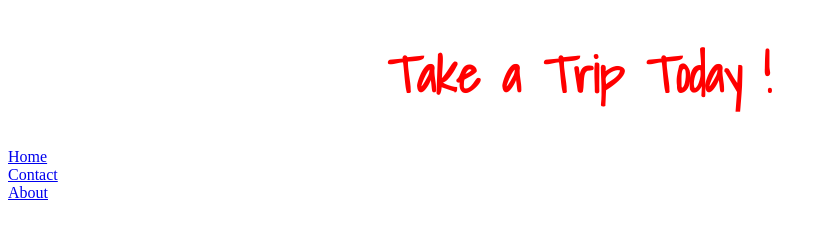
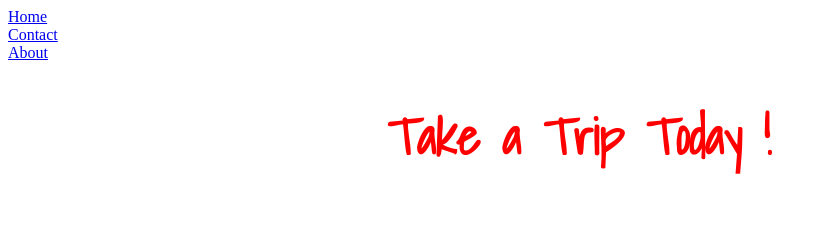
Before and after one commit to vetalove/-BitwiseFinalProject-main, a plain HTML site: page contact.html in a window 1280 px wide. Shown: the whole page, without its empty margins (0-827 px from the left). Drawn offline with Linux system fonts and the light colour scheme.

Commit message:
fixing position

```diff
--- a/CSS/contact.css
+++ b/CSS/contact.css
@@ -1,14 +1,16 @@
+
+
+nav li {
+    list-style-type: none;
+    margin-right: 75%;
+    padding: 0;
+
+
+}
+
 h1 {
     color: red;
     font-family: 'Shadows Into Light', cursive;
     margin-left: 30%;
     font-size: 50px;
 }
-
-nav li {
-    list-style-type: none;
-
-
-
-
-}
--- a/contact.html
+++ b/contact.html
@@ -12,9 +12,6 @@
     <!--end of font-->
 </head>
 <body>
-   <!--header section-->
-    <h1>Take a Trip Today !</h1>
-    <!--end of header-->
 
    <!--navigation section-->
  <nav>
@@ -24,6 +21,11 @@
 </nav>
 <!--End of nav-->
 
+ <!--header section-->
+ <h1>Take a Trip Today !</h1>
+ <!--end of header-->
+
+
 
 </body>
 </html>
```
